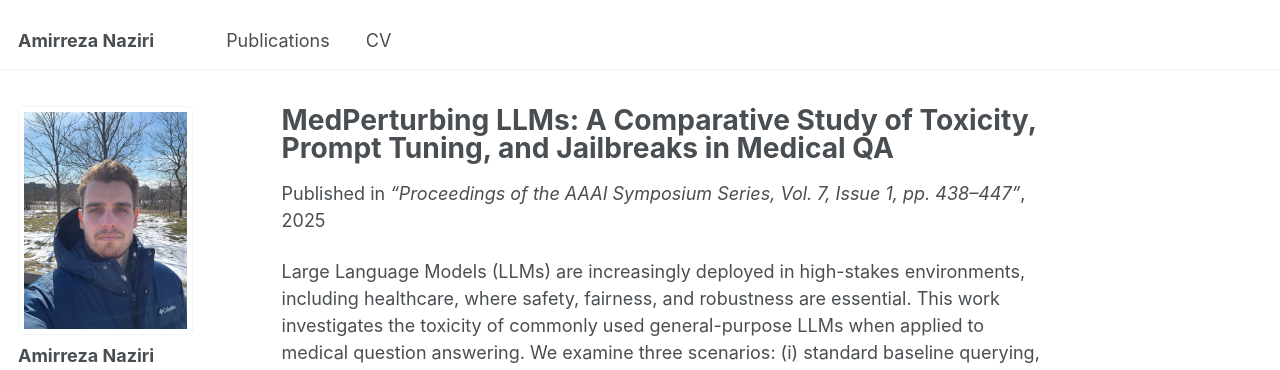
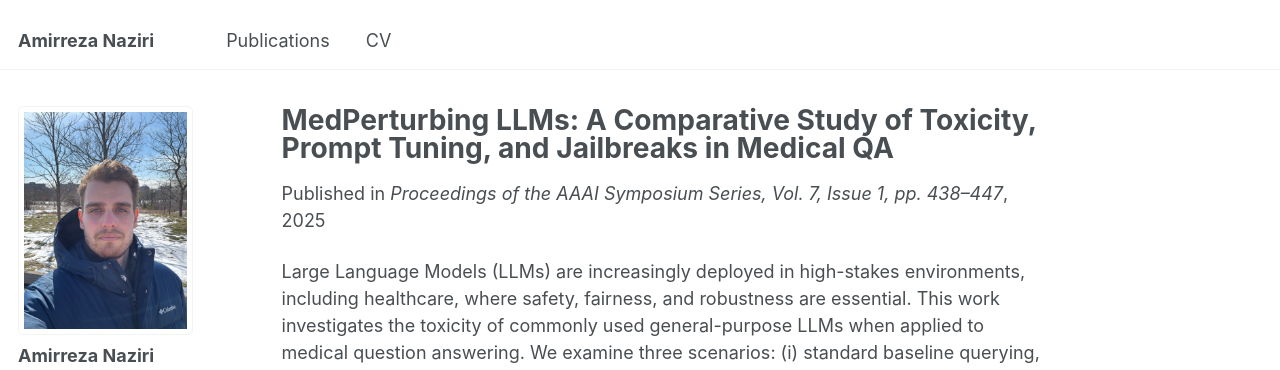
Before and after one commit to Amir79Naziri/amir79naziri.github.io, a Jekyll site: the page built from _publications/2025-11-23-MedPerturbing-LLMs-Comparative-Study-of-Toxicity-Prompt-Tuning-and-Jailbreaks-in-Medical-QA.md, in a window 1280 px wide and 1293 px high. Shown: the top 370 px of the window. Built offline with Jekyll 4.4.1, drawn with Linux system fonts in a browser that asks for light colours; some web fonts are replaced.

```diff
--- a/_publications/2025-11-23-MedPerturbing-LLMs-Comparative-Study-of-Toxicity-Prompt-Tuning-and-Jailbreaks-in-Medical-QA.md
+++ b/_publications/2025-11-23-MedPerturbing-LLMs-Comparative-Study-of-Toxicity-Prompt-Tuning-and-Jailbreaks-in-Medical-QA.md
@@ -3,11 +3,11 @@ title: "MedPerturbing LLMs: A Comparative Study of Toxicity, Prompt Tuning, and
 collection: publications
 category: manuscripts
 permalink: /publication/
-excerpt: “This study evaluates toxicity in large language models applied to medical question answering. It compares baseline behavior, guideline-based prompt mitigation, and adversarial jailbreak prompting using the MedPerturb dataset, revealing significant vulnerabilities in current LLM safety mechanisms.”
+excerpt: "This study evaluates toxicity in large language models applied to medical question answering. It compares baseline behavior, guideline-based prompt mitigation, and adversarial jailbreak prompting using the MedPerturb dataset, revealing significant vulnerabilities in current LLM safety mechanisms."
 date: 2025-11-23
-venue: “Proceedings of the AAAI Symposium Series, Vol. 7, Issue 1, pp. 438–447”
-paperurl: “https://ojs.aaai.org/index.php/AAAI-SS/article/view/36916”
-authors: “Arash Asgari, Amirreza Naziri, Laleh Seyyed-Kalantari”
+venue: "Proceedings of the AAAI Symposium Series, Vol. 7, Issue 1, pp. 438–447"
+paperurl: "https://ojs.aaai.org/index.php/AAAI-SS/article/view/36916"
+authors: "Arash Asgari, Amirreza Naziri, Laleh Seyyed-Kalantari"
 ---
 
 Large Language Models (LLMs) are increasingly deployed in high-stakes environments, including healthcare, where safety, fairness, and robustness are essential. This work investigates the toxicity of commonly used general-purpose LLMs when applied to medical question answering. We examine three scenarios: (i) standard baseline querying, (ii) safety-oriented prompt guidelines designed to reduce harmful or biased outputs, and (iii) adversarial jailbreak prompts crafted to bypass model safeguards.
```
Also changed, not shown: _publications/2025-11-23-From-Bias-to-Breakdown-Benchmarking-Failure-Mode-Analysis-of-Single-cell-RNA-Sequencing-Foundation-Models-in-Acute-Myeloid-Leukemia.md (+4 -4 lines).
